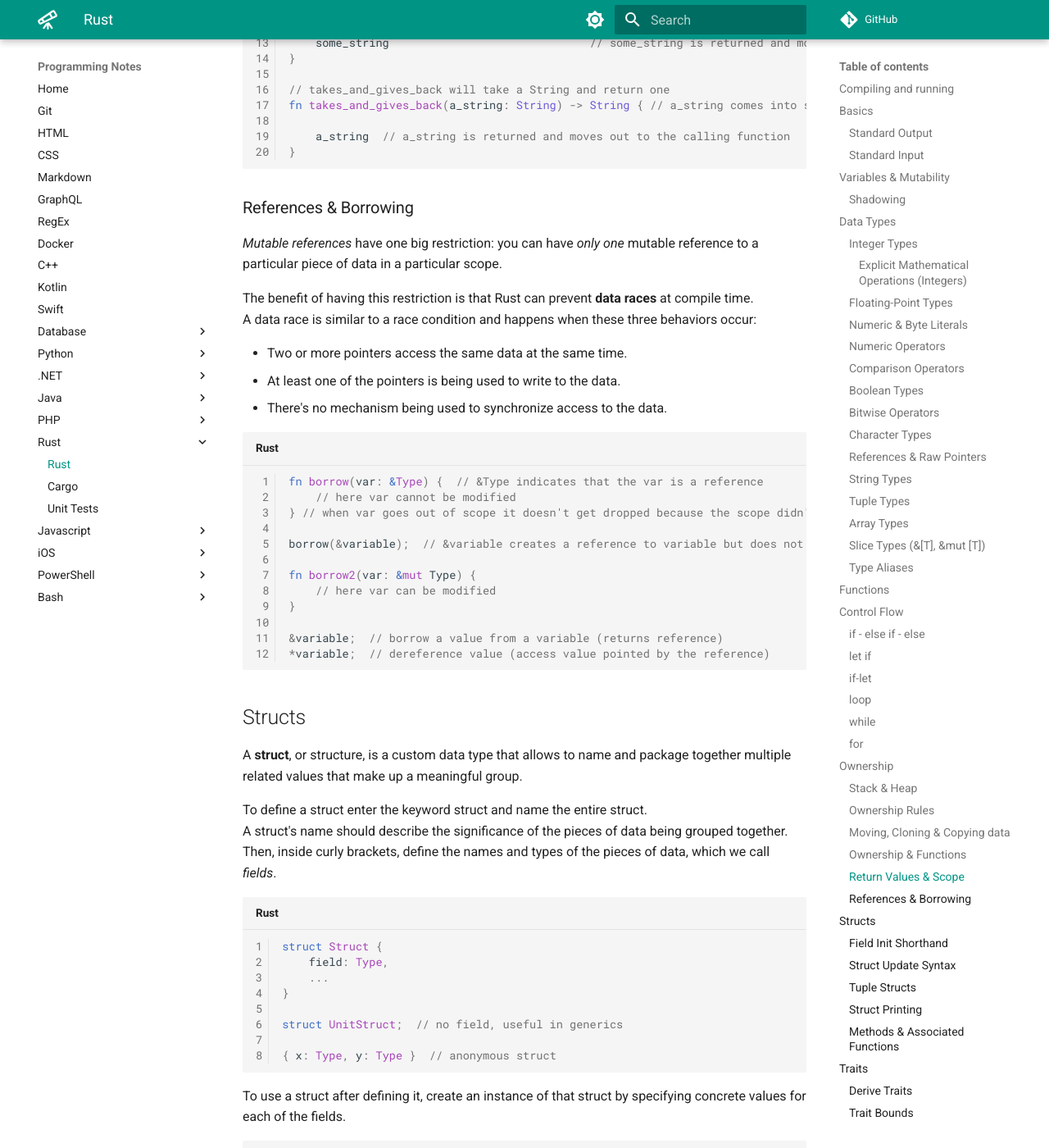
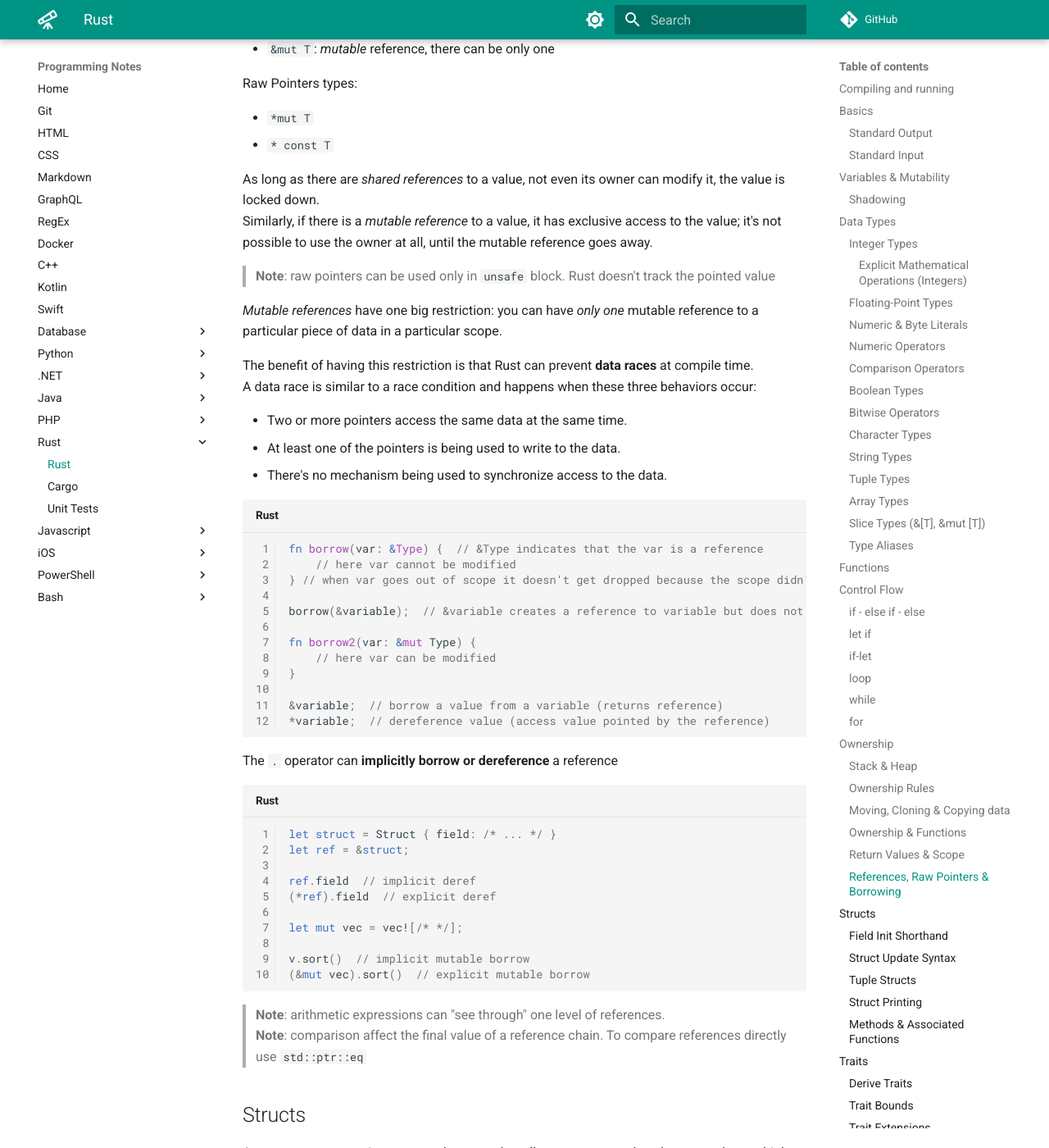
Before and after one commit to m-lamonaca/programming-notes, an MkDocs documentation site: the page built from docs/rust/rust.md, in a window 1280 px wide and 1400 px high, scrolled down 12815 px. Shown: the whole window at 82% size. Built offline with MkDocs 1.6.1 and Material for MkDocs 9.7.7, drawn with Linux system fonts in a browser that asks for light colours; comment, search, counter and statistics services are not loaded; some of the changed text lies outside the part shown.

Commit message:
rust: improve references notes

````diff
--- a/docs/rust/rust.md
+++ b/docs/rust/rust.md
@@ -496,7 +482,23 @@ fn takes_and_gives_back(a_string: String) -> String { // a_string comes into sco
 }
 ```
 
-### References & Borrowing
+### References, Raw Pointers & Borrowing
+
+Reference types:
+
+- `&T`: *immutable* (aka *shared*) reference, admits multiple references at the same time, (Read-Only, implements `Copy`)
+- `&mut T`: *mutable* reference, there can be only one
+
+Raw Pointers types:
+
+- `*mut T`
+- `* const T`
+
+As long as there are *shared references* to a value, not even its owner can modify it, the value is locked down.
+Similarly, if there is a *mutable reference* to a value, it has exclusive access to the value;
+it's not possible to use the owner at all, until the mutable reference goes away.
+
+> **Note**: raw pointers can be used only in `unsafe` block. Rust doesn't track the pointed value
 
 *Mutable references* have one big restriction: you can have *only one* mutable reference to a particular piece of data in a particular scope.
 
@@ -521,6 +523,24 @@ fn borrow2(var: &mut Type) {
 &variable;  // borrow a value from a variable (returns reference)
 *variable;  // dereference value (access value pointed by the reference)
 ```
+
+The `.` operator can **implicitly borrow or dereference** a reference
+
+```rs
+let struct = Struct { field: /* ... */ }
+let ref = &struct;
+
+ref.field  // implicit deref
+(*ref).field  // explicit deref
+
+let mut vec = vec![/* */];
+
+v.sort()  // implicit mutable borrow
+(&mut vec).sort()  // explicit mutable borrow
+```
+
+> **Note**: arithmetic expressions can "see through" one level of references.
+> **Note**: comparison affect the final value of a reference chain. To compare references directly use `std::ptr::eq`
 
 ## Structs
 
````
Also changed, not shown: other parts of docs/rust/rust.md (+0 -14 lines).
